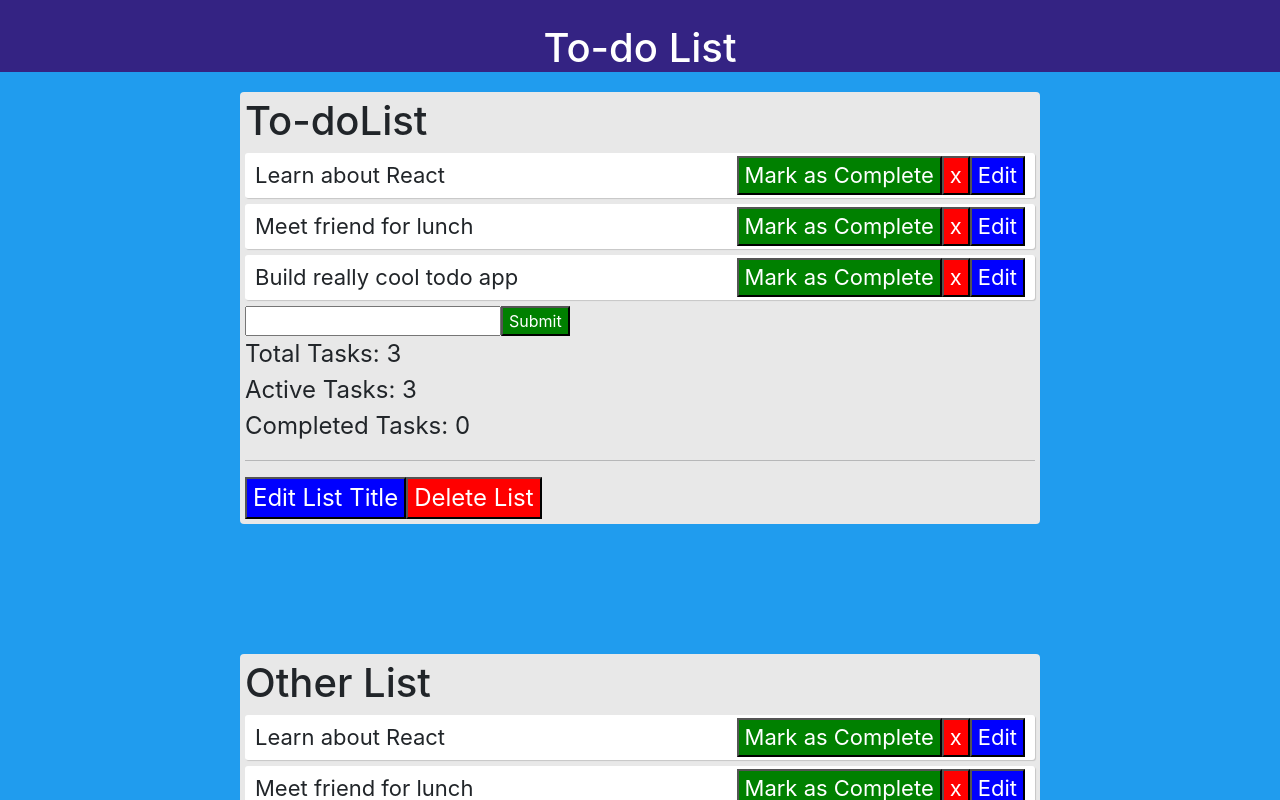
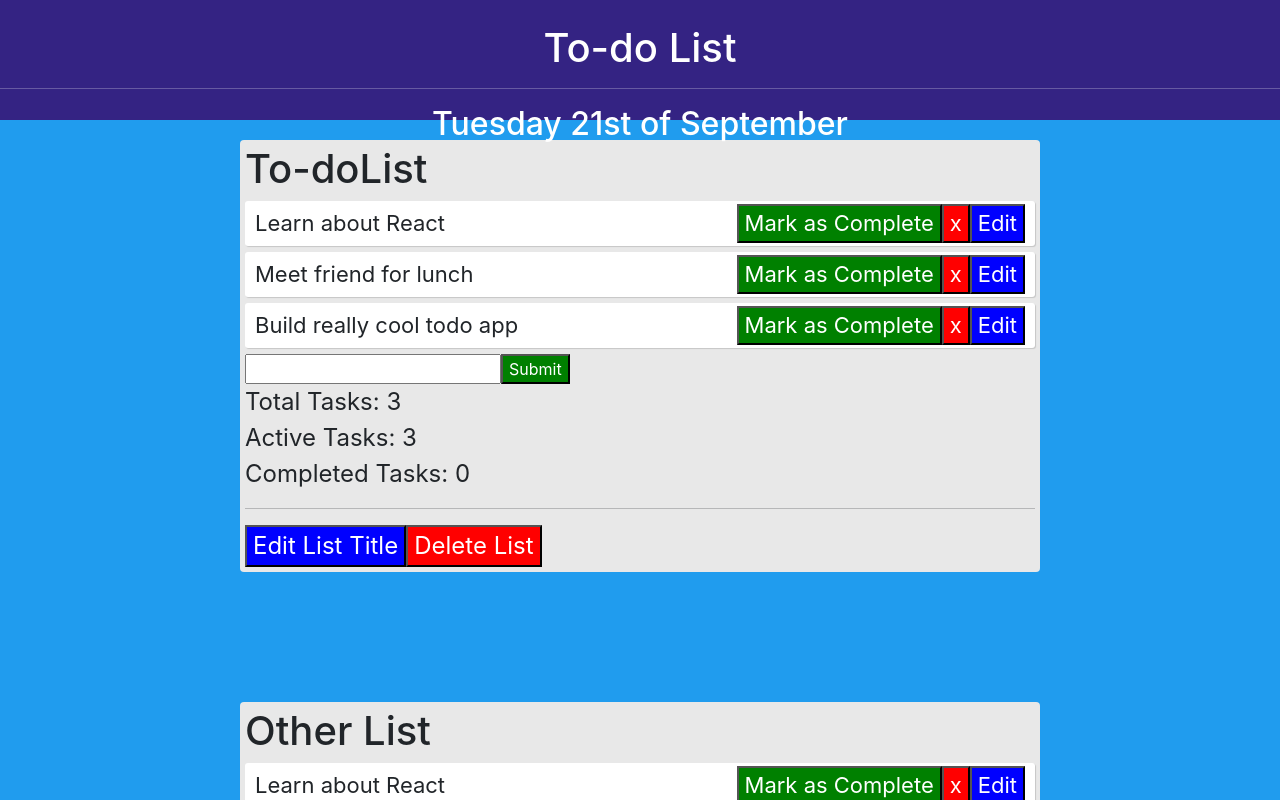
Before and after one commit to tanmichael1/To-Do-List, a React (Create React App) app: page / in a window 1280 px wide. Shown: the top 800 px of the page. Built offline with nearby package versions, Linux system fonts and the light colour scheme.

Commit message:
Add current date in header

```diff
--- a/src/App.css
+++ b/src/App.css
@@ -110,7 +110,7 @@
   text-align: center;
   width: 100%;
   padding-top: 3vh;
-  padding-bottom: 6vh;
+  padding-bottom: 12vh;
   bottom: 0;
   height: 2.5rem;
   background-color: #342383;
--- a/src/components/Header.jsx
+++ b/src/components/Header.jsx
@@ -1,9 +1,45 @@
 import React from "react";
 
 function Header() {
+  const d = new Date();
+  const months = [
+    "January",
+    "February",
+    "March",
+    "April",
+    "May",
+    "June",
+    "July",
+    "August",
+    "September",
+    "October",
+    "November",
+    "December",
+  ];
+  var weekday = new Array(7);
+  weekday[0] = "Sunday";
+  weekday[1] = "Monday";
+  weekday[2] = "Tuesday";
+  weekday[3] = "Wednesday";
+  weekday[4] = "Thursday";
+  weekday[5] = "Friday";
+  weekday[6] = "Saturday";
+  const day = weekday[d.getDay()];
+  const date = d.getDate();
+  const month = months[d.getMonth()];
+  var s = ["th", "st", "nd", "rd"];
+  var v = date % 100;
+  var ordinal = s[(v - 20) % 10] || s[v] || s[0];
+
   return (
     <div className="header">
       <h1>To-do List</h1>
+
+      <hr />
+      <h2>
+        {day} {date}
+        {ordinal} of {month}{" "}
+      </h2>
     </div>
   );
 }
```
